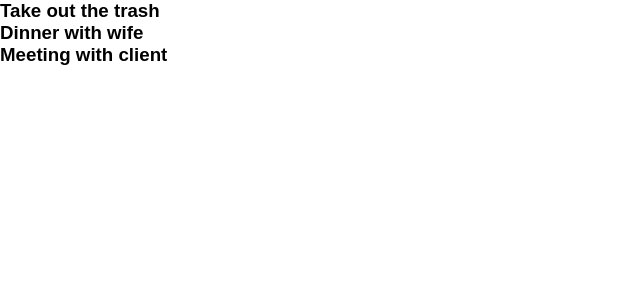
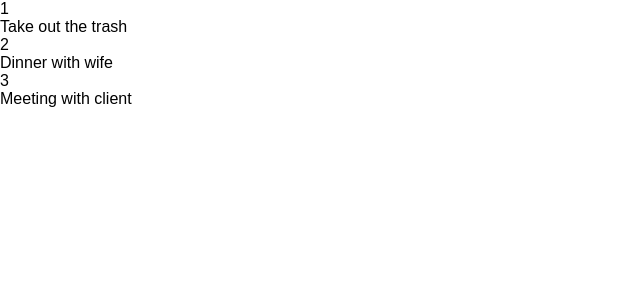
Before and after one commit to EdwinWalela/react-refresher, a React (Create React App) app: page / in a window 1280 px wide. Shown: the top 300 px of the page, without its empty margins (0-640 px from the left). Built offline with nearby package versions, Linux system fonts and the light colour scheme.

Commit message:
todo item component + proptypes

```diff
--- a/src/components/TodoItem.jsx
+++ b/src/components/TodoItem.jsx
@@ -0,0 +1,23 @@
+import React, {Component} from 'react';
+import PropTypes from 'prop-types';
+
+import '../App.css';
+
+class TodoItem extends Component{
+    render(){
+        let todo = this.props.todo;
+        return(
+            <div>
+                <p>{todo.id}</p>
+                <p>{todo.title}</p>
+                <p>{todo.completed}</p>
+            </div>
+        )
+    }
+}
+
+TodoItem.propTypes = {
+    todo:PropTypes.object.isRequired
+}
+
+export default TodoItem
--- a/src/components/Todos.jsx
+++ b/src/components/Todos.jsx
@@ -1,13 +1,20 @@
 import React, { Component } from "react";
+import TodoItem from '../components/TodoItem';
+import PropTypes from 'prop-types';
+
 import '../App.css';
 
 class Todos extends Component{
-
     render(){
         return this.props.todos.map((todo)=>(
-            <h3>{todo.title}</h3>
+            <TodoItem key={todo.id} todo={todo} />
         ))
     }
 }
 
+// PropTypes
+Todos.propTypes = {
+    todos: PropTypes.array.isRequired
+}
+
 export default Todos;
```
Also changed, not shown: 1 other file (tests, documents, lock files or other folders).
